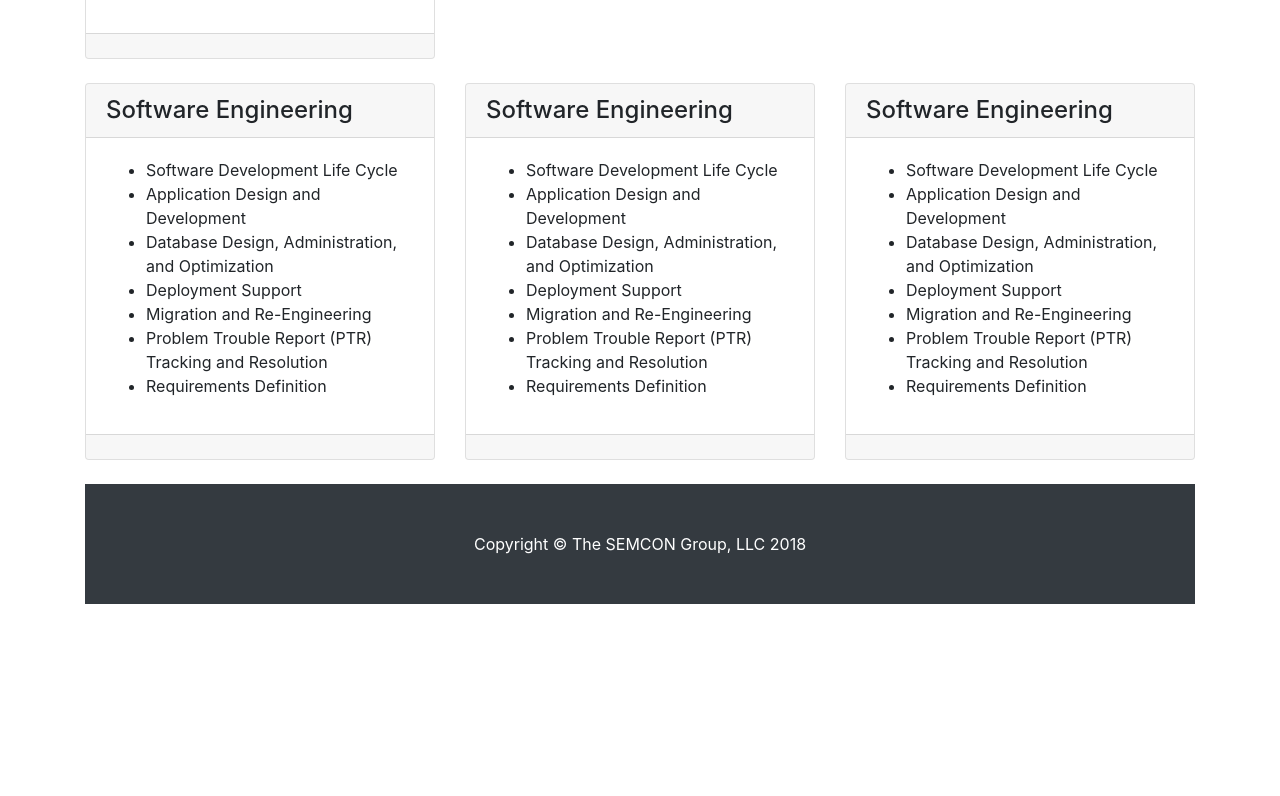
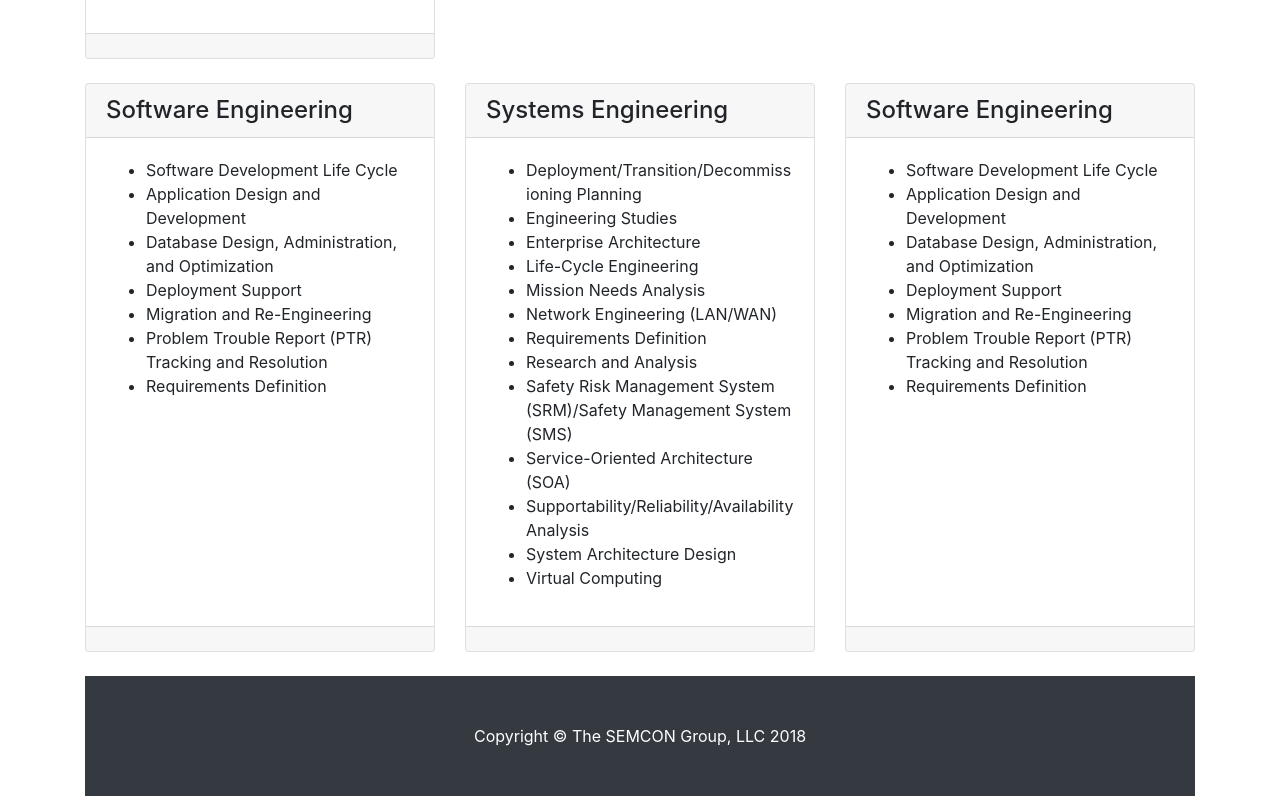
Before and after one commit to troyhagen8/Lab-1, a website: page services.html in a window 1280 px wide. Shown: the part 1342-2138 px from the top of the page. Before the commit the page ends 1946 px from the top, so only its background shows below. Drawn offline with Linux system fonts and the light colour scheme.

Commit message:
Update services.html

```diff
--- a/services.html
+++ b/services.html
@@ -122,8 +122,9 @@ Core Competencies</h1>
    </div>
 
     <div class="col-lg-4 mb-4">  <div class="card h-100">
-    <h4 class="card-header">Software Engineering</h4>    <div class="card-body">
-    <ul> <li>Software Development Life Cycle</li> <li>Application Design and Development</li>  <li>Database Design, Administration, and Optimization</li>  <li>Deployment Support</li>  <li>Migration and Re-Engineering</li>  <li>Problem Trouble Report (PTR) Tracking and Resolution</li>  <li>Requirements Definition</li>  </ul>
+    <h4 class="card-header">Systems Engineering</h4>    <div class="card-body">
+    <ul> <li>Deployment/Transition/Decommissioning Planning</li> <li>Engineering Studies</li>  <li>Enterprise Architecture</li>  <li>Life-Cycle Engineering</li>  <li>Mission Needs Analysis</li>  <li>Network Engineering (LAN/WAN)</li>  <li>Requirements Definition</li>  <li>Research and Analysis</li>
+    <li>Safety Risk Management System (SRM)/Safety Management System (SMS)</li> <li>Service-Oriented Architecture (SOA)</li> <li>Supportability/Reliability/Availability Analysis</li>  <li>System Architecture Design</li>  <li>Virtual Computing</li> </ul>
     </div>  <div class="card-footer"> </div>
     </div>
    </div>
```
